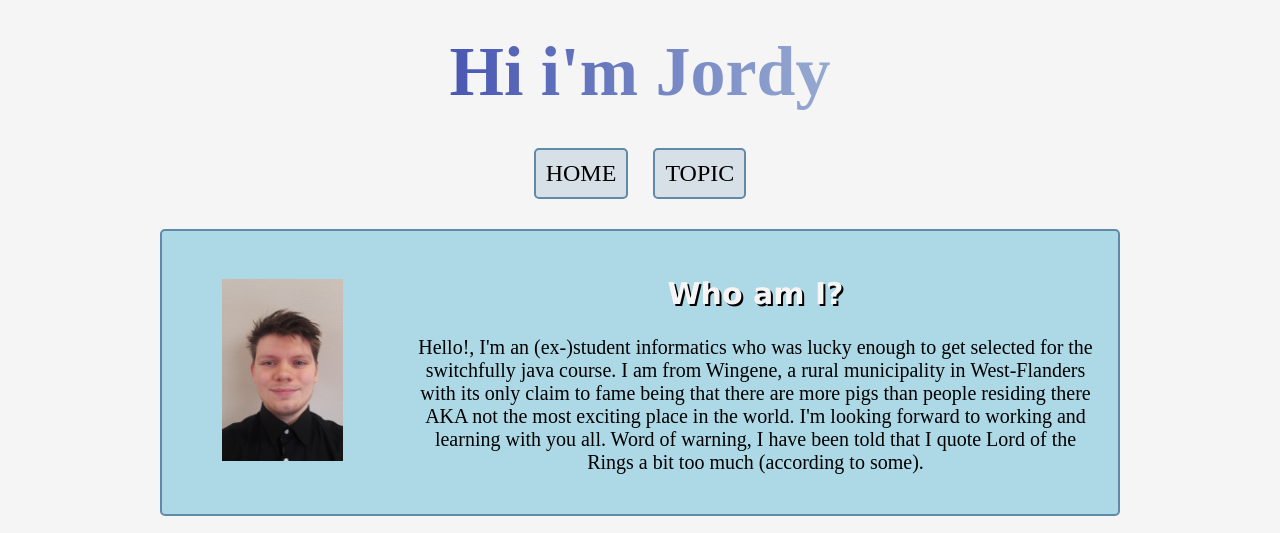
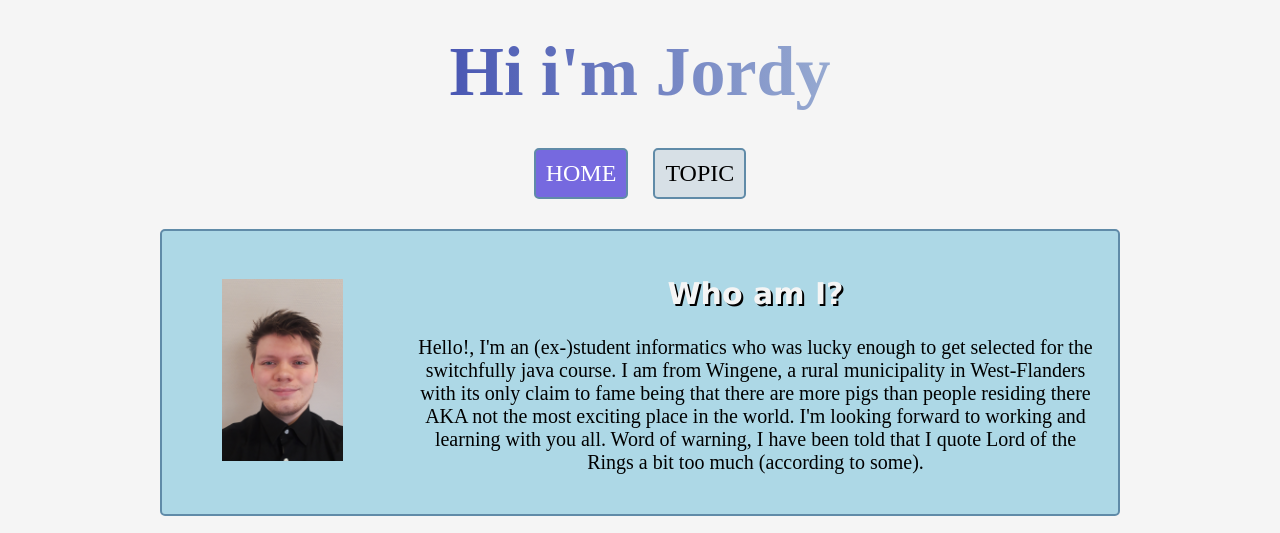
Before and after one commit to jovneste/jovneste.github.io, a plain HTML site: page index.html in a window 1280 px wide. Shown: the top 533 px of the page. Drawn offline with Linux system fonts and the light colour scheme.

Commit message:
current nav css

```diff
--- a/css/style.css
+++ b/css/style.css
@@ -47,6 +47,10 @@ ul {
 
   }
   li a:hover {
+    background-color: rgb(118, 105, 223);
+    color: white;
+  }
+  .current{
     background-color: rgb(118, 105, 223);
     color: white;
   }
```
